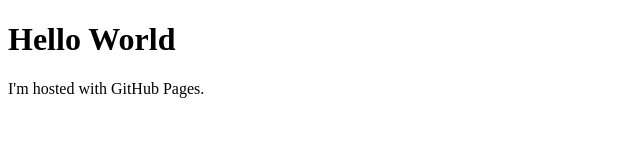
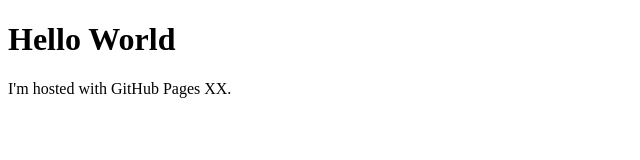
Before and after one commit to thedatacrew/thedatacrew.github.io, a plain HTML site: page index.html in a window 1280 px wide. Shown: the full height of the page, 0-640 px from the left. Drawn offline with Linux system fonts and the light colour scheme.

Commit message:
Update index.html
Test

```diff
--- a/index.html
+++ b/index.html
@@ -2,6 +2,6 @@
 <html>
 <body>
 <h1>Hello World</h1>
-<p>I'm hosted with GitHub Pages.</p>
+<p>I'm hosted with GitHub Pages XX.</p>
 </body>
 </html>
```
